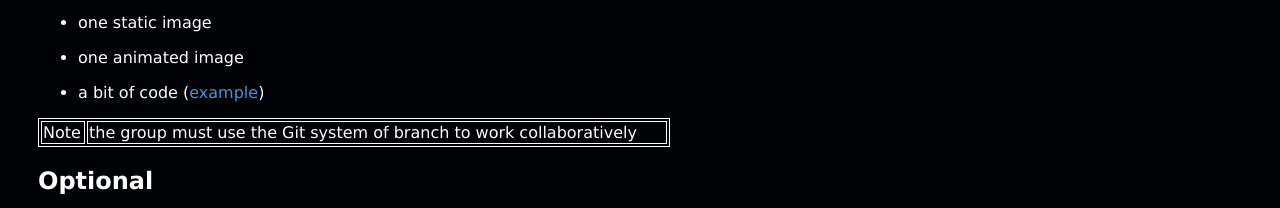
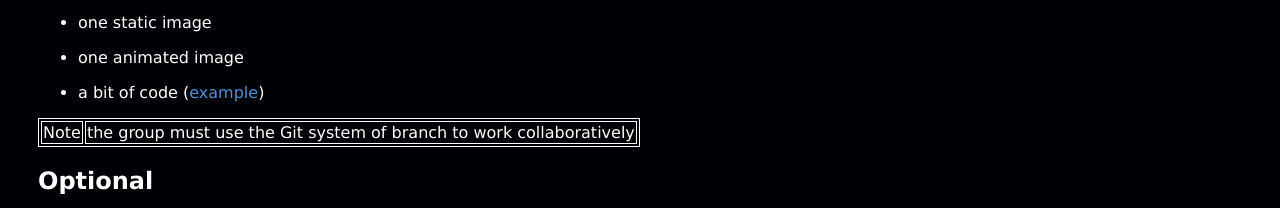
Before and after one commit to marcoarata/markdownahtml, a plain HTML site: page index.html in a window 1280 px wide. Shown: the part 1112-1320 px from the top of the page. Drawn offline with Linux system fonts and the light colour scheme.

Commit message:
indexfix4

```diff
--- a/index.html
+++ b/index.html
@@ -120,7 +120,7 @@
             </head>
             <body>
 
-            <table style="width:50%">
+            <table>
                 <td>Note</td>
                 <td>the group must use the Git system of branch to work collaboratively</td>
             </table>
```
